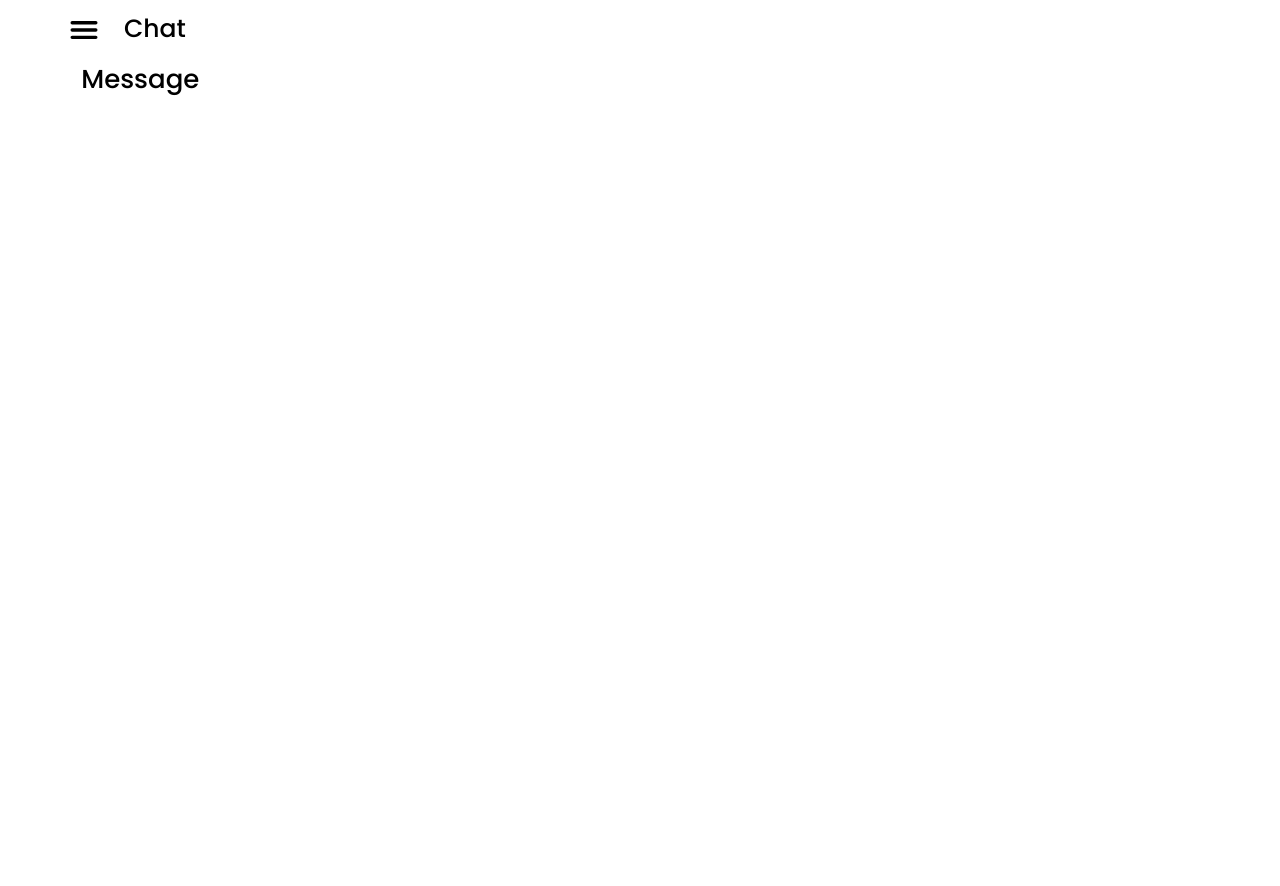
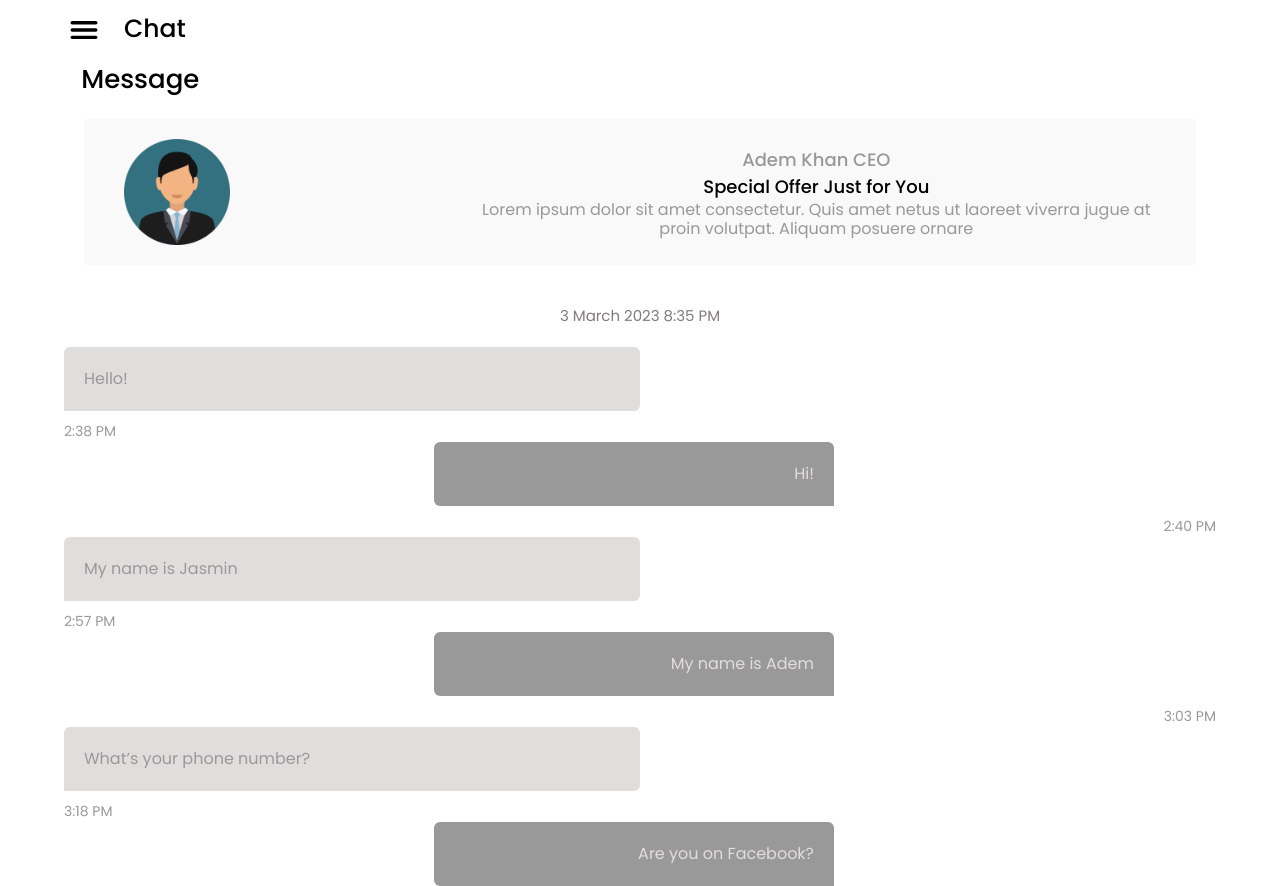
Before and after one commit to eldorado-22/food, a React (Create React App) app: page /message in a window 1280 px wide. Before the commit the page ends 800 px from the top, so only its background shows below. Built offline with nearby package versions, Linux system fonts and the light colour scheme.

Commit message:
add message

```diff
--- a/package.json
+++ b/package.json
@@ -6,6 +6,7 @@
     "@emotion/react": "^11.10.6",
     "@emotion/styled": "^11.10.6",
     "@mui/material": "^5.11.14",
+    "@splidejs/splide": "^4.1.4",
     "@testing-library/jest-dom": "^5.16.5",
     "@testing-library/react": "^13.4.0",
     "@testing-library/user-event": "^13.5.0",
--- a/src/components/Hero/hero.scss
+++ b/src/components/Hero/hero.scss
@@ -1,6 +1,4 @@
 #hero {
-  padding-top: 50px;
-
   .hero {
     &--overview {
       font-size: 20px;
--- a/src/pages/Message/message.js
+++ b/src/pages/Message/message.js
@@ -1,6 +1,7 @@
 import React from 'react';
 import './message.scss';
 import BurgerMenuTwo from "../../components/Burger-Menu-Two/Burger-Menu-Two";
+import img from "../../assets/img/users.png"
 
 const Message = () => {
     return (
@@ -15,6 +16,62 @@ const Message = () => {
                         <h2>Message</h2>
                     </div>
                 </div>
+
+                <div className="message">
+
+                    <div className="message--card">
+
+                        <div className="message--card__img">
+                            <img src={img} alt="" width="30%"/>
+                        </div>
+
+                        <div className="message--card__desc">
+                            <h3 className="message--card__desc--name">Adem Khan CEO</h3>
+                            <h1 className="message--card__desc--title">Special Offer Just for You</h1>
+                            <h4 className="message--card__desc--description">Lorem ipsum dolor sit amet consectetur.
+                                Quis amet netus ut laoreet viverra jugue at proin volutpat. Aliquam posuere ornare</h4>
+                        </div>
+
+                    </div>
+
+                    <div className="message--date">
+                        <p>3 March 2023 8:35 PM</p>
+                    </div>
+
+                    <div className="message--secondCard">
+
+                        <div className="message--secondCard__one">
+                            <h3 className="Jasmin">Hello!</h3>
+                            <h4 className="time">2:38 PM</h4>
+                        </div>
+
+                        <div className="message--secondCard__two">
+                            <h3 className="Adem">Hi!</h3>
+                            <h4 className="secondTime">2:40 PM</h4>
+                        </div>
+
+                        <div className="message--secondCard__one">
+                            <h3 className="Jasmin">My name is Jasmin</h3>
+                            <h4 className="time">2:57 PM</h4>
+                        </div>
+
+                        <div className="message--secondCard__two">
+                            <h3 className="Adem">My name is Adem</h3>
+                            <h4 className="secondTime">3:03 PM</h4>
+                        </div>
+
+                        <div className="message--secondCard__one">
+                            <h3 className="Jasmin">What’s your phone number?</h3>
+                            <h4 className="time">3:18 PM</h4>
+                        </div>
+
+                        <div className="message--secondCard__two">
+                            <h3 className="Adem">Are you on Facebook?</h3>
+                        </div>
+
+                    </div>
+
+                </div>
             </div>
         </section>
     );
--- a/src/pages/Message/message.scss
+++ b/src/pages/Message/message.scss
@@ -1,5 +1,4 @@
 #chat {
-
   .chat {
     &--B {
       display: flex;
@@ -21,4 +20,108 @@
       }
     }
   }
+  .message {
+    &--card {
+      background: #FAF9F9;
+      margin: 20px;
+      padding: 20px 40px;
+      display: flex;
+      justify-content: space-around;
+      align-items: center;
+      &__desc{
+        text-align: center;
+        &--name{
+          color: #999999;
+          font-size: 18px;
+          font-weight: 500;
+        }
+        &--title{
+          color: black;
+          font-size: 18px;
+          font-weight: 500;
+        }
+        &--description{
+          font-size: 16px;
+          line-height: 19px;
+          color: #999999;
+        }
+      }
+    }
+    &--date{
+      p{
+        font-size: 15px;
+        color: #827B7B;
+        text-align: center;
+        padding: 20px 0;
+      }
+    }
+    &--secondCard{
+      &__one{
+        .Jasmin{
+          background: #DCD8D8DE;
+          color: #999999;
+          padding: 20px;
+          width: 50%;
+          border-radius: 6px 6px 6px 0;
+        }
+        .time{
+          font-size: 14px;
+          color: #999999;
+          padding-top: 10px;
+        }
+      }
+      &__two{
+        text-align: end;
+        margin-left: 370px;
+        .Adem{
+          background: #999999;
+          color: #E0DDDD;
+          padding: 20px;
+          width: 400px;
+          border-radius: 6px 6px 0 6px;
+        }
+        .secondTime{
+          font-size: 14px;
+          color: #999999;
+          padding-top: 10px;
+        }
+      }
+    }
+  }
 }
+
+@media (max-width: 768px) {
+  #chat .message--secondCard__two .Adem {
+    width: 340px;
+  }
+  #chat .message--secondCard__two {
+    margin-left: 350px;
+  }
+}
+
+@media (max-width: 768px) {
+  #chat .message--secondCard__two {
+    margin-left: 250px;
+  }
+  #chat .message--secondCard__two .Adem {
+    width: 270px;
+  }
+  #chat .message--card__desc--name {
+    font-size: 15px;
+  }
+  #chat .message--card__desc--title {
+    font-size: 15px;
+  }
+  #chat .message--card__desc--description {
+    font-size: 13px;
+  }
+  #chat .message--card__img{
+    img{
+      width: 40%;
+    }
+  }
+
+  #chat .message--card{
+    padding: 10px 40px;
+  }
+}
```
Also changed, not shown: 1 other file (tests, documents, lock files or other folders).
